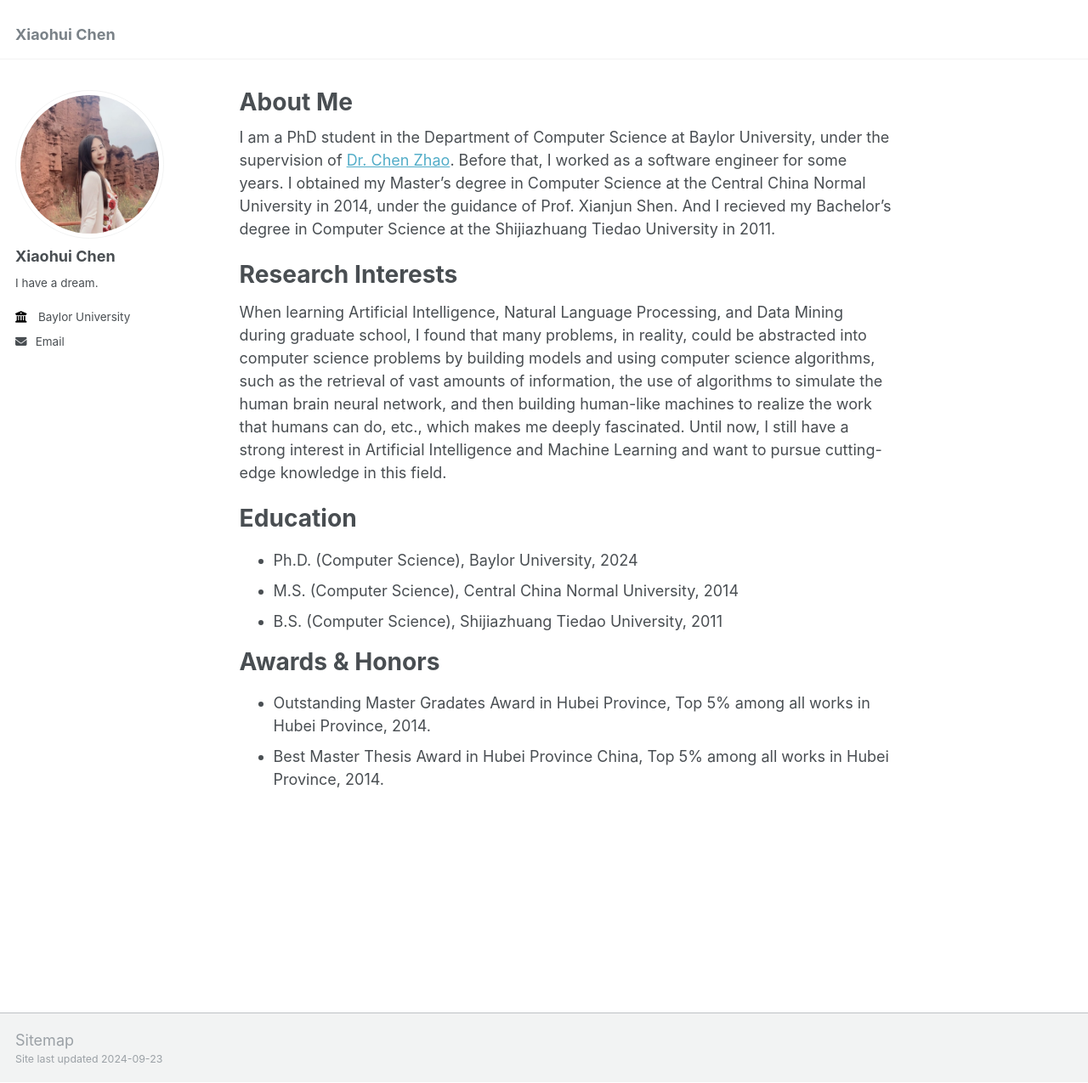
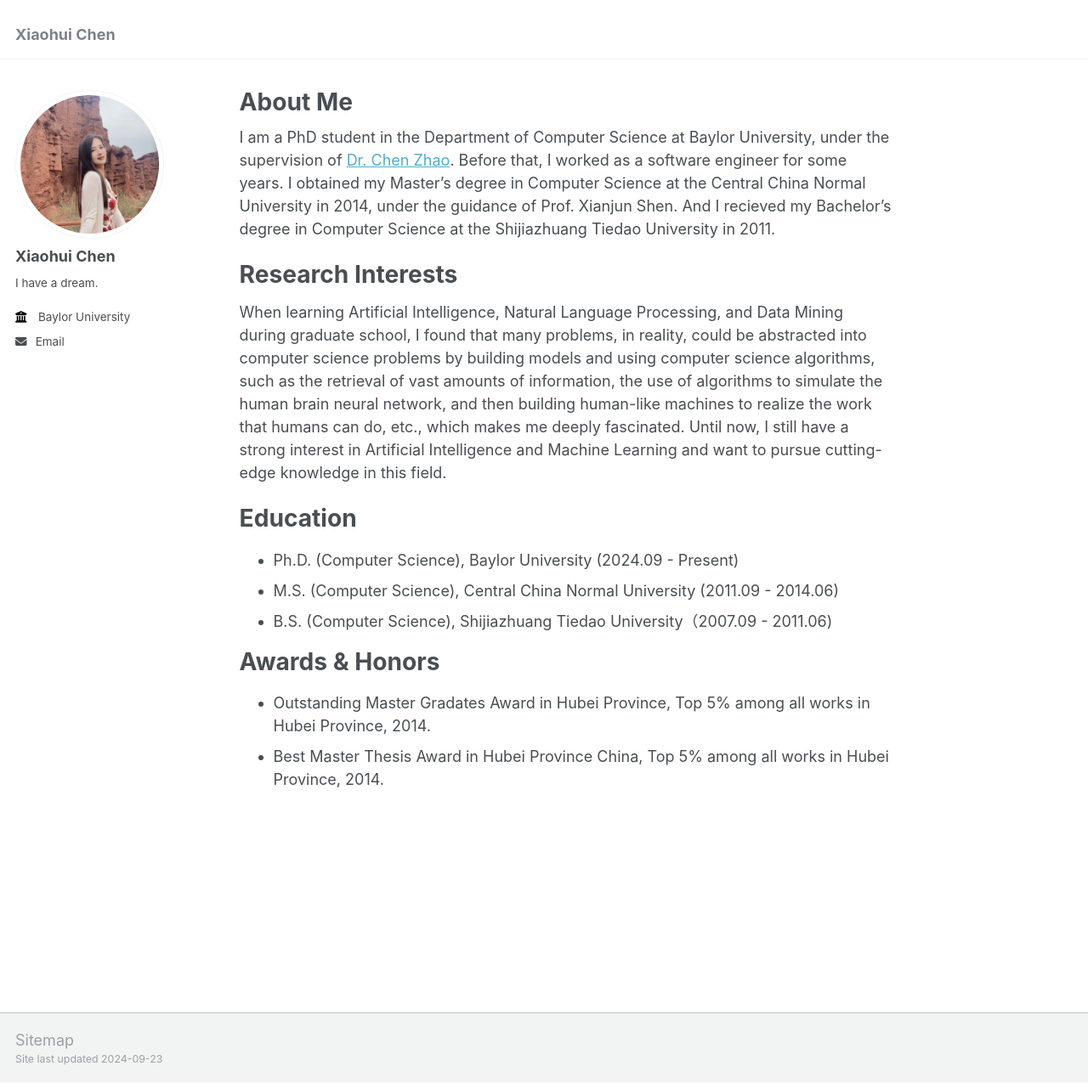
Before and after one commit to chenxiao-2023/chenxiao-2023.github.io, a Jekyll site: the page built from _pages/about.md, in a window 1280 px wide and 1275 px high. Shown: the whole window at 85% size. Built offline with Jekyll 4.4.1, drawn with Linux system fonts in a browser that asks for light colours.

Commit message:
Update about.md

```diff
--- a/_pages/about.md
+++ b/_pages/about.md
@@ -15,9 +15,9 @@ When learning Artificial Intelligence, Natural Language Processing, and Data Min
 
 Education
 ======
-* Ph.D. (Computer Science), Baylor University, 2024
-* M.S. (Computer Science), Central China Normal University, 2014
-* B.S. (Computer Science), Shijiazhuang Tiedao University, 2011
+* Ph.D. (Computer Science), Baylor University (2024.09 - Present)
+* M.S. (Computer Science), Central China Normal University (2011.09 - 2014.06)
+* B.S. (Computer Science), Shijiazhuang Tiedao University（2007.09 - 2011.06)
 
 Awards & Honors
 ======
```
